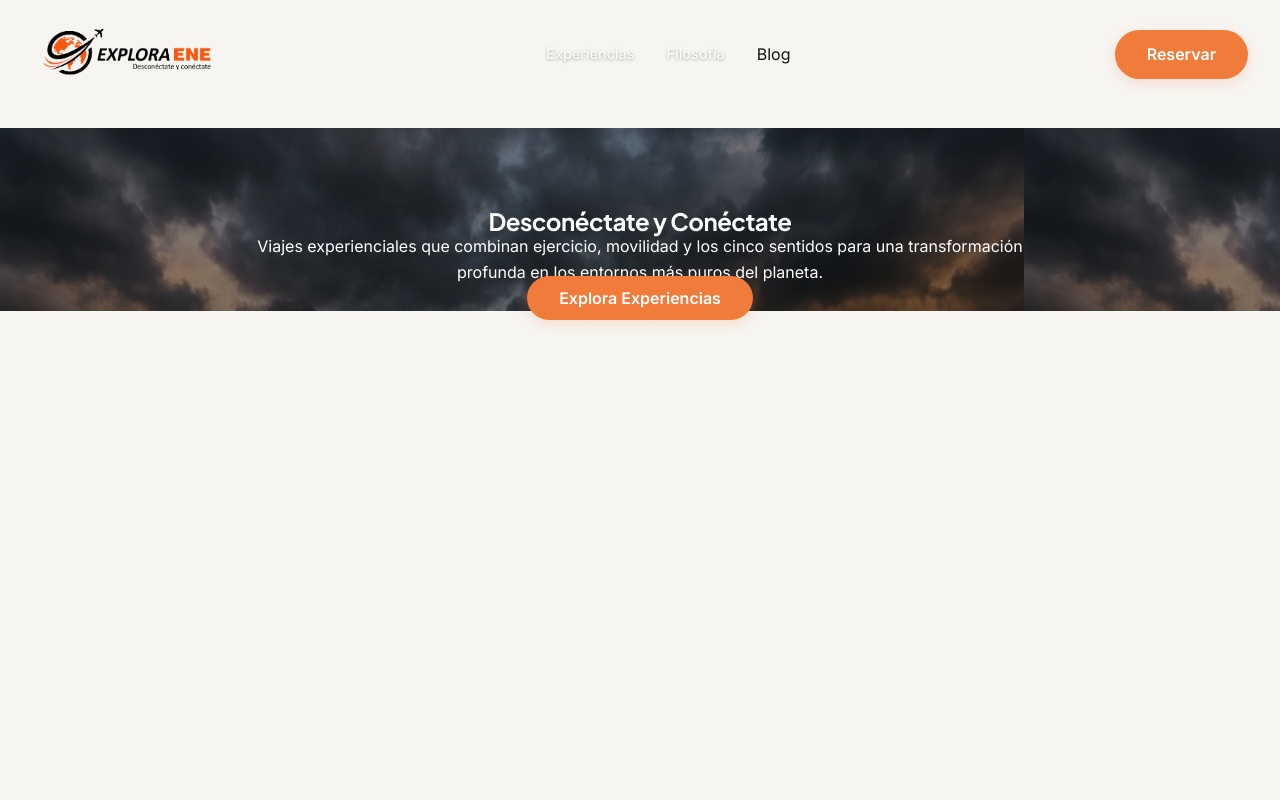
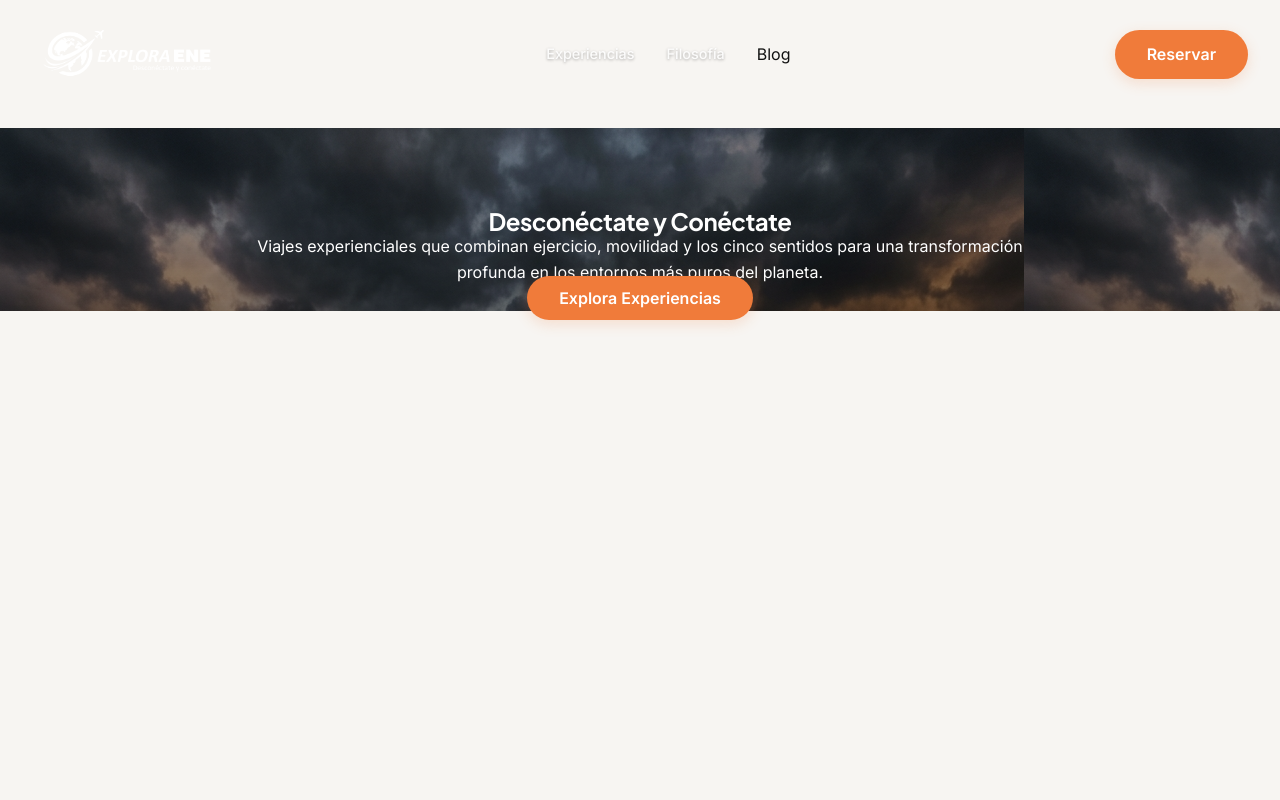
Before and after one commit to fjaramillob/ExploraEne, a React (Vite) app: page / in a window 1280 px wide. Shown: the top 800 px of the page. Built offline with nearby package versions, Linux system fonts and the light colour scheme.

Commit message:
feat: Add dynamic white logo transition on scroll

```diff
--- a/src/components/Header.jsx
+++ b/src/components/Header.jsx
@@ -2,6 +2,7 @@ import React, { useState, useEffect } from 'react';
 import { Link, useLocation } from 'react-router-dom';
 import { Menu, X } from 'lucide-react';
 import logoImg from '../assets/LOGOTIPO EXPLORAENE_LOGOTIPO COLOR.png';
+import logoWhiteImg from '../assets/LOGOTIPO EXPLORAENE_LOGOTIPO BLANCO.png';
 
 const Header = () => {
   const [isScrolled, setIsScrolled] = useState(false);
@@ -30,7 +31,11 @@ const Header = () => {
       <div className="container header-container">
         <div className="logo">
           <Link to="/">
-            <img src={logoImg} alt="Explora ENE" className="logo-img" />
+            <img
+              src={headerClass === 'transparent' ? logoWhiteImg : logoImg}
+              alt="Explora ENE"
+              className="logo-img"
+            />
           </Link>
         </div>
 
```
